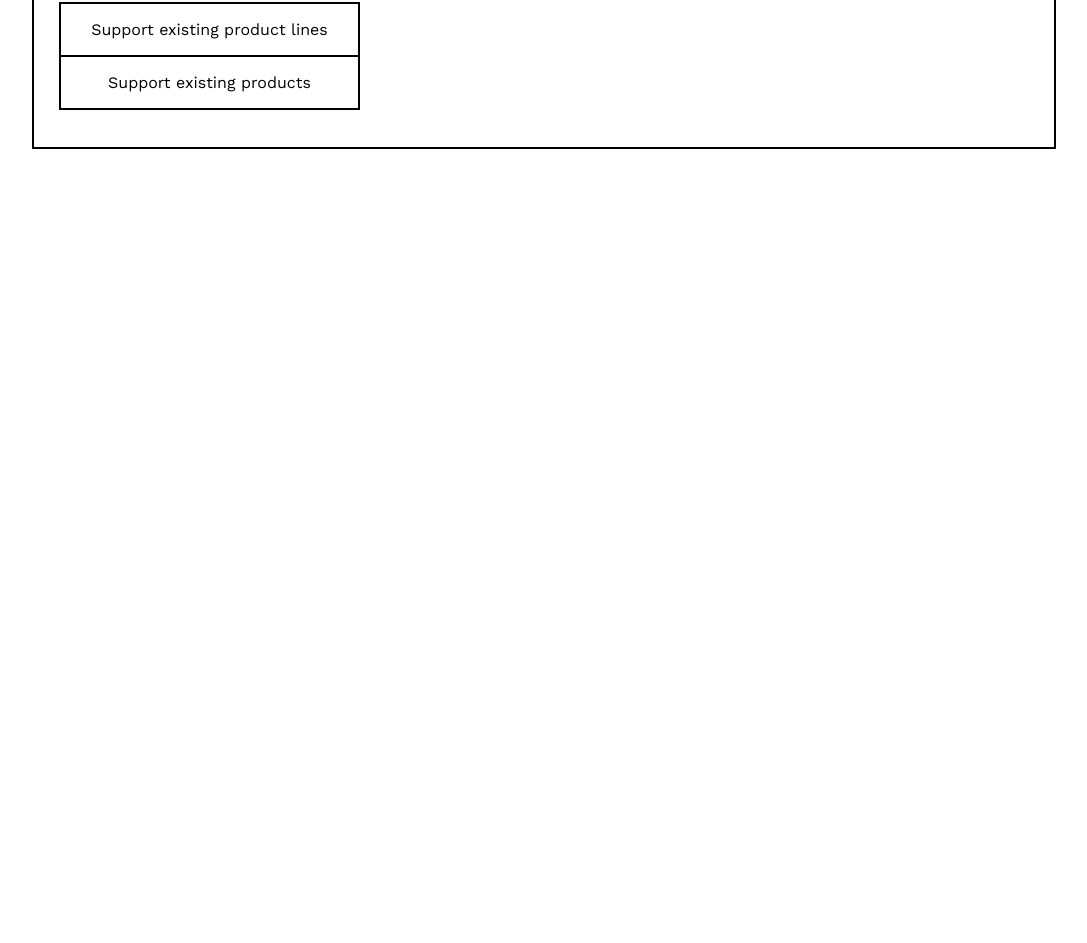
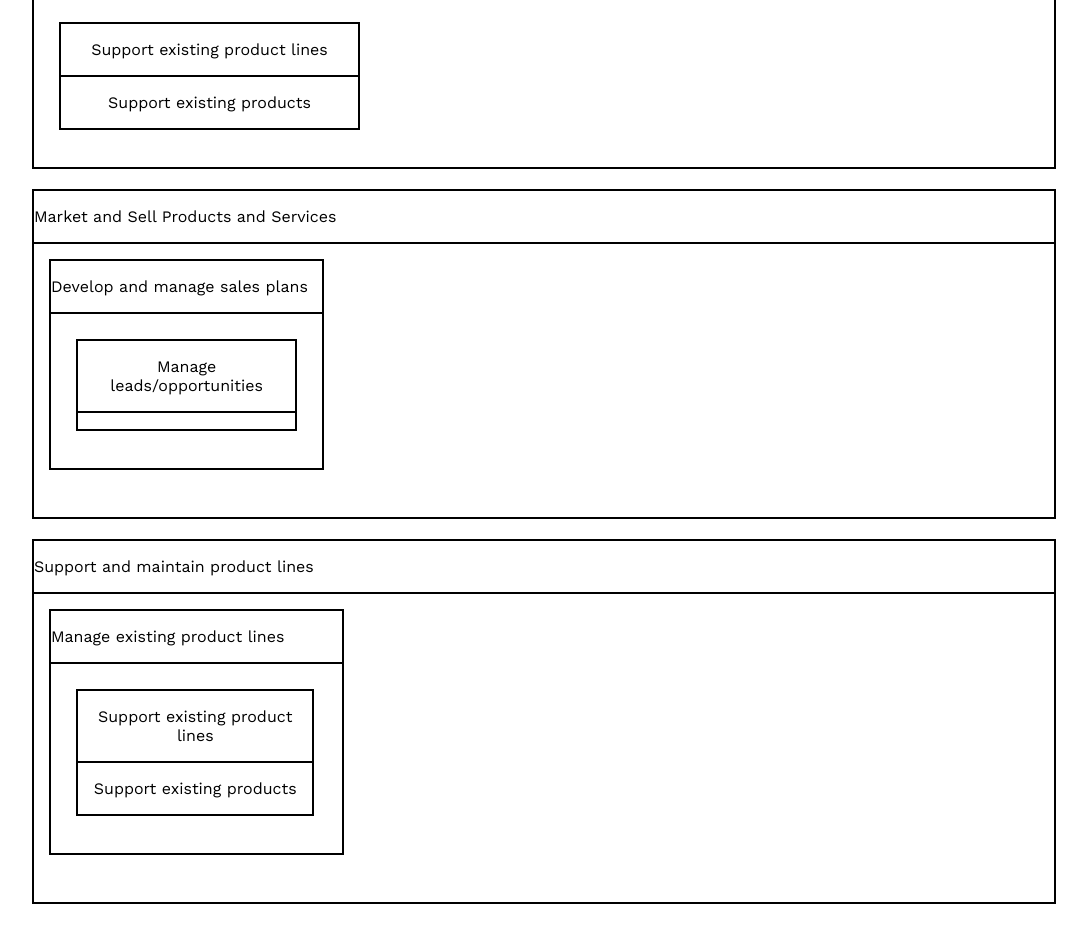
Before and after one commit to NithinSastry/Entity-Assignment, a React (Create React App) app in the folder entity-app/: page / in a window 1280 px wide. Shown: the part 1015-1958 px from the top of the page, without its empty margins (96-1183 px from the left). Before the commit the page ends 1184 px from the top, so only its background shows below. Built offline with nearby package versions, Linux system fonts and the light colour scheme; data requests are answered from the project's data file.

Commit message:
Nested child UI support with responsiveness.

```diff
--- a/entity-app/src/App.css
+++ b/entity-app/src/App.css
@@ -3,7 +3,7 @@ body {
 }
 .App {
   width: 80%;
-  margin: 0 auto;
+  margin: 20px auto;
   display: flex;
   flex-direction: column;
 }
@@ -66,6 +66,9 @@ body {
     display: flex;
     flex-direction: row;
   }
+  .container > .container-children > .container > .container-children .card {
+    width: 90%;
+  }
 }
 
 @media only screen and (min-width: 992px) {
--- a/entity-app/src/App.js
+++ b/entity-app/src/App.js
@@ -26,10 +26,12 @@ class App extends React.Component {
     if (this.state.modelLoaded) {
       const noCPEntities = this.entityModel.eNoChild;
       const entityOneLevel = this.entityModel.eOneLevelChild;
+      const nestedEntities = this.entityModel.nestedEntities;
       return (
         <div className="App">
           <RenderEntities entities={noCPEntities} />
           <RenderEntities entities={entityOneLevel} />
+          <RenderEntities entities={nestedEntities} />
         </div>
       );
     } else {
--- a/entity-app/src/components/RenderEntities.js
+++ b/entity-app/src/components/RenderEntities.js
@@ -1,7 +1,7 @@
 import React from 'react';
 
 import Container from './Container';
-const RenderEntity = (props) => {
+const RenderEntities = (props) => {
   const { entities } = props;
   if (entities.length === 0) {
     return <p>No entities found</p>;
@@ -15,4 +15,4 @@ const RenderEntity = (props) => {
   );
 };
 
-export default RenderEntity;
+export default RenderEntities;
--- a/entity-app/src/components/container.js
+++ b/entity-app/src/components/container.js
@@ -1,28 +1,15 @@
 import React from 'react';
 import Card from './Card';
-// const renderEntity = (entity) => {
-//   if (!entity.children) {
-//     return (
-//       <div key={entity.sys_id} className="entity-nochild-noparent">
-//         <p>{entity.name}</p>
-//       </div>
-//     );
-//   } else {
-//     return (
-//       <div key={entity.sys_id} className="entity-with-children">
-//         <p>{entity.name}</p>
-//         {entity.children.map((entity) => (
-//           <Card entity={entity} />
-//         ))}
-//       </div>
-//     );
-//   }
-// };
+import RenderEntities from './RenderEntities';
 
 const renderChildren = (entity) => {
-  return entity.children.map((child) => (
-    <Card entity={child} key={entity.sys_id} />
-  ));
+  return entity.children.map((child) => {
+    if (child.children && child.children.length > 0) {
+      return <RenderEntities key={child.sys_id} entities={[child]} />;
+    } else {
+      return <Card entity={child} key={child.sys_id} />;
+    }
+  });
 };
 
 const Container = (props) => {
```
Also changed, not shown: 1 other file (tests, documents, lock files or other folders).
